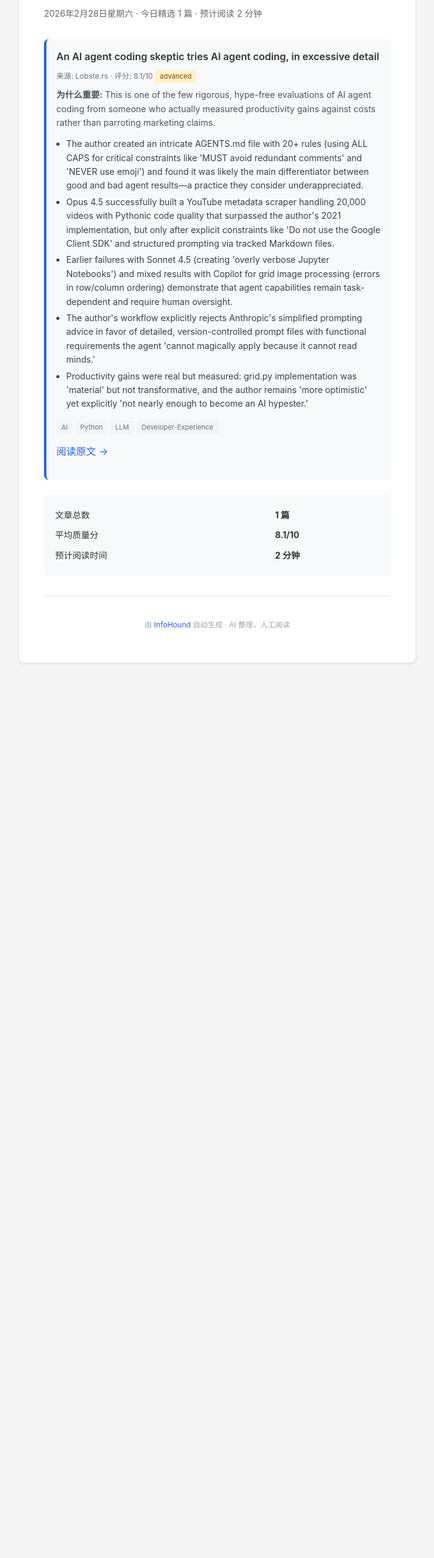
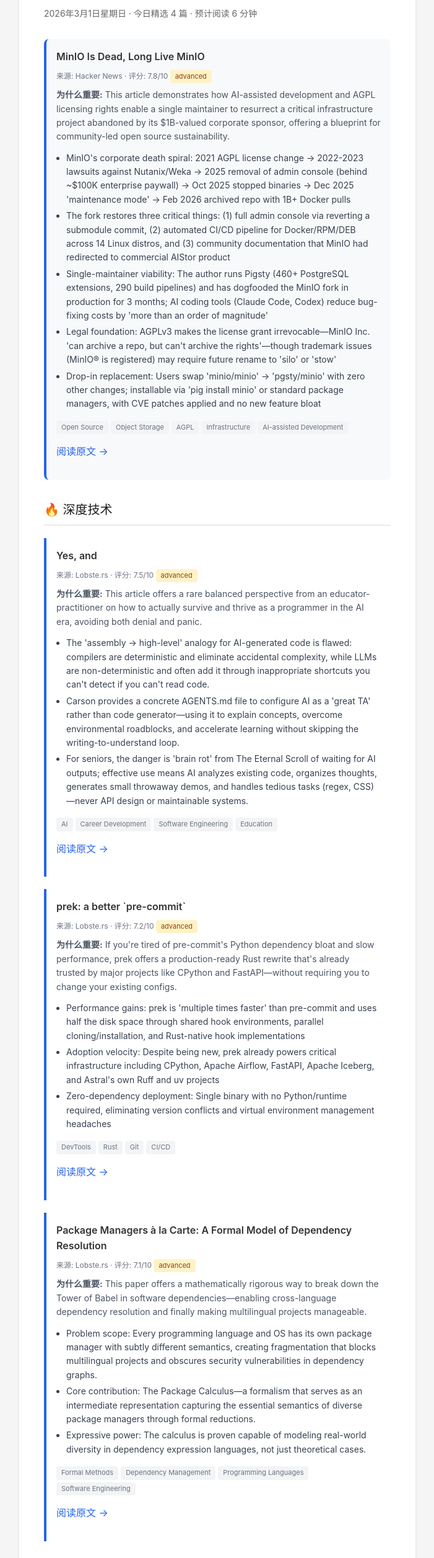
Before and after one commit to Frank-whw/InfoHound, a plain HTML site: page index.html in a window 1280 px wide. Shown: the part 127-2640 px from the top of the page at 62% size, without its empty margins (289-990 px from the left). Before the commit the page ends 1216 px from the top, so only its background shows below. Drawn offline with Linux system fonts and the light colour scheme.

Commit message:
deploy: f54516eda9f1ab63d4c250d4a1a7d3e7e65bd564

```diff
--- a/index.html
+++ b/index.html
@@ -3,7 +3,7 @@
 <head>
   <meta charset="UTF-8">
   <meta name="viewport" content="width=device-width, initial-scale=1.0">
-  <title>InfoHound - 2026年2月28日星期六</title>
+  <title>InfoHound - 2026年3月1日星期日</title>
   <style>
     * { box-sizing: border-box; }
     body {
@@ -57,28 +57,66 @@
 <body>
   <div class="container">
     <h1>📰 InfoHound</h1>
-    <p class="subtitle">2026年2月28日星期六 · 今日精选 1 篇 · 预计阅读 2 分钟</p>
+    <p class="subtitle">2026年3月1日星期日 · 今日精选 4 篇 · 预计阅读 6 分钟</p>
 
 
     <div class="headline article tech-deep">
-      <div class="article-title">An AI agent coding skeptic tries AI agent coding, in excessive detail</div>
-      <div class="article-meta">来源: Lobste.rs · 评分: 8.1/10 <span class="level-badge level-advanced">advanced</span></div>
-      <div class="article-summary"><strong>为什么重要:</strong> This is one of the few rigorous, hype-free evaluations of AI agent coding from someone who actually measured productivity gains against costs rather than parroting marketing claims.</div>
+      <div class="article-title">MinIO Is Dead, Long Live MinIO</div>
+      <div class="article-meta">来源: Hacker News · 评分: 7.8/10 <span class="level-badge level-advanced">advanced</span></div>
+      <div class="article-summary"><strong>为什么重要:</strong> This article demonstrates how AI-assisted development and AGPL licensing rights enable a single maintainer to resurrect a critical infrastructure project abandoned by its $1B-valued corporate sponsor, offering a blueprint for community-led open source sustainability.</div>
       <ul class="key-points">
-        <li>The author created an intricate AGENTS.md file with 20+ rules (using ALL CAPS for critical constraints like 'MUST avoid redundant comments' and 'NEVER use emoji') and found it was likely the main differentiator between good and bad agent results—a practice they consider underappreciated.</li><li>Opus 4.5 successfully built a YouTube metadata scraper handling 20,000 videos with Pythonic code quality that surpassed the author's 2021 implementation, but only after explicit constraints like 'Do not use the Google Client SDK' and structured prompting via tracked Markdown files.</li><li>Earlier failures with Sonnet 4.5 (creating 'overly verbose Jupyter Notebooks') and mixed results with Copilot for grid image processing (errors in row/column ordering) demonstrate that agent capabilities remain task-dependent and require human oversight.</li><li>The author's workflow explicitly rejects Anthropic's simplified prompting advice in favor of detailed, version-controlled prompt files with functional requirements the agent 'cannot magically apply because it cannot read minds.'</li><li>Productivity gains were real but measured: grid.py implementation was 'material' but not transformative, and the author remains 'more optimistic' yet explicitly 'not nearly enough to become an AI hypester.'</li>
+        <li>MinIO's corporate death spiral: 2021 AGPL license change → 2022-2023 lawsuits against Nutanix/Weka → 2025 removal of admin console (behind ~$100K enterprise paywall) → Oct 2025 stopped binaries → Dec 2025 'maintenance mode' → Feb 2026 archived repo with 1B+ Docker pulls</li><li>The fork restores three critical things: (1) full admin console via reverting a submodule commit, (2) automated CI/CD pipeline for Docker/RPM/DEB across 14 Linux distros, and (3) community documentation that MinIO had redirected to commercial AIStor product</li><li>Single-maintainer viability: The author runs Pigsty (460+ PostgreSQL extensions, 290 build pipelines) and has dogfooded the MinIO fork in production for 3 months; AI coding tools (Claude Code, Codex) reduce bug-fixing costs by 'more than an order of magnitude'</li><li>Legal foundation: AGPLv3 makes the license grant irrevocable—MinIO Inc. 'can archive a repo, but can't archive the rights'—though trademark issues (MinIO® is registered) may require future rename to 'silo' or 'stow'</li><li>Drop-in replacement: Users swap 'minio/minio' → 'pgsty/minio' with zero other changes; installable via 'pig install minio' or standard package managers, with CVE patches applied and no new feature bloat</li>
       </ul>
-      <div class="tags"><span class="tag">AI</span><span class="tag">Python</span><span class="tag">LLM</span><span class="tag">Developer-Experience</span></div>
-      <p><a href="https://minimaxir.com/2026/02/ai-agent-coding/" target="_blank">阅读原文 →</a></p>
+      <div class="tags"><span class="tag">Open Source</span><span class="tag">Object Storage</span><span class="tag">AGPL</span><span class="tag">Infrastructure</span><span class="tag">AI-assisted Development</span></div>
+      <p><a href="https://blog.vonng.com/en/db/minio-resurrect/" target="_blank">阅读原文 →</a></p>
     </div>
 
 
 
+    <div class="section">
+      <div class="section-title">🔥 深度技术</div>
+
+    <div class="article tech-deep">
+      <div class="article-title">Yes, and</div>
+      <div class="article-meta">来源: Lobste.rs · 评分: 7.5/10 <span class="level-badge level-advanced">advanced</span></div>
+      <div class="article-summary"><strong>为什么重要:</strong> This article offers a rare balanced perspective from an educator-practitioner on how to actually survive and thrive as a programmer in the AI era, avoiding both denial and panic.</div>
+      <ul class="key-points">
+        <li>The 'assembly → high-level' analogy for AI-generated code is flawed: compilers are deterministic and eliminate accidental complexity, while LLMs are non-deterministic and often add it through inappropriate shortcuts you can't detect if you can't read code.</li><li>Carson provides a concrete AGENTS.md file to configure AI as a 'great TA' rather than code generator—using it to explain concepts, overcome environmental roadblocks, and accelerate learning without skipping the writing-to-understand loop.</li><li>For seniors, the danger is 'brain rot' from The Eternal Scroll of waiting for AI outputs; effective use means AI analyzes existing code, organizes thoughts, generates small throwaway demos, and handles tedious tasks (regex, CSS)—never API design or maintainable systems.</li>
+      </ul>
+      <div class="tags"><span class="tag">AI</span><span class="tag">Career Development</span><span class="tag">Software Engineering</span><span class="tag">Education</span></div>
+      <p><a href="https://htmx.org/essays/yes-and/" target="_blank">阅读原文 →</a></p>
+    </div>
+
+    <div class="article tech-deep">
+      <div class="article-title">prek: a better `pre-commit`</div>
+      <div class="article-meta">来源: Lobste.rs · 评分: 7.2/10 <span class="level-badge level-advanced">advanced</span></div>
+      <div class="article-summary"><strong>为什么重要:</strong> If you're tired of pre-commit's Python dependency bloat and slow performance, prek offers a production-ready Rust rewrite that's already trusted by major projects like CPython and FastAPI—without requiring you to change your existing configs.</div>
+      <ul class="key-points">
+        <li>Performance gains: prek is 'multiple times faster' than pre-commit and uses half the disk space through shared hook environments, parallel cloning/installation, and Rust-native hook implementations</li><li>Adoption velocity: Despite being new, prek already powers critical infrastructure including CPython, Apache Airflow, FastAPI, Apache Iceberg, and Astral's own Ruff and uv projects</li><li>Zero-dependency deployment: Single binary with no Python/runtime required, eliminating version conflicts and virtual environment management headaches</li>
+      </ul>
+      <div class="tags"><span class="tag">DevTools</span><span class="tag">Rust</span><span class="tag">Git</span><span class="tag">CI/CD</span></div>
+      <p><a href="https://github.com/j178/prek" target="_blank">阅读原文 →</a></p>
+    </div>
+
+    <div class="article tech-deep">
+      <div class="article-title">Package Managers à la Carte: A Formal Model of Dependency Resolution</div>
+      <div class="article-meta">来源: Lobste.rs · 评分: 7.1/10 <span class="level-badge level-advanced">advanced</span></div>
+      <div class="article-summary"><strong>为什么重要:</strong> This paper offers a mathematically rigorous way to break down the Tower of Babel in software dependencies—enabling cross-language dependency resolution and finally making multilingual projects manageable.</div>
+      <ul class="key-points">
+        <li>Problem scope: Every programming language and OS has its own package manager with subtly different semantics, creating fragmentation that blocks multilingual projects and obscures security vulnerabilities in dependency graphs.</li><li>Core contribution: The Package Calculus—a formalism that serves as an intermediate representation capturing the essential semantics of diverse package managers through formal reductions.</li><li>Expressive power: The calculus is proven capable of modeling real-world diversity in dependency expression languages, not just theoretical cases.</li>
+      </ul>
+      <div class="tags"><span class="tag">Formal Methods</span><span class="tag">Dependency Management</span><span class="tag">Programming Languages</span><span class="tag">Software Engineering</span></div>
+      <p><a href="https://arxiv.org/abs/2602.18602" target="_blank">阅读原文 →</a></p>
+    </div>
+
+    </div>
+
 
     <div class="stats">
       <table>
-        <tr><td>文章总数</td><td><strong>1 篇</strong></td></tr>
-        <tr><td>平均质量分</td><td><strong>8.1/10</strong></td></tr>
-        <tr><td>预计阅读时间</td><td><strong>2 分钟</strong></td></tr>
+        <tr><td>文章总数</td><td><strong>4 篇</strong></td></tr>
+        <tr><td>平均质量分</td><td><strong>7.4/10</strong></td></tr>
+        <tr><td>预计阅读时间</td><td><strong>6 分钟</strong></td></tr>
       </table>
     </div>
 
```
Also changed, not shown: 2026-02-28.md (deleted, +0 -46 lines), 2026-03-01.md (added, +83 -0 lines).
